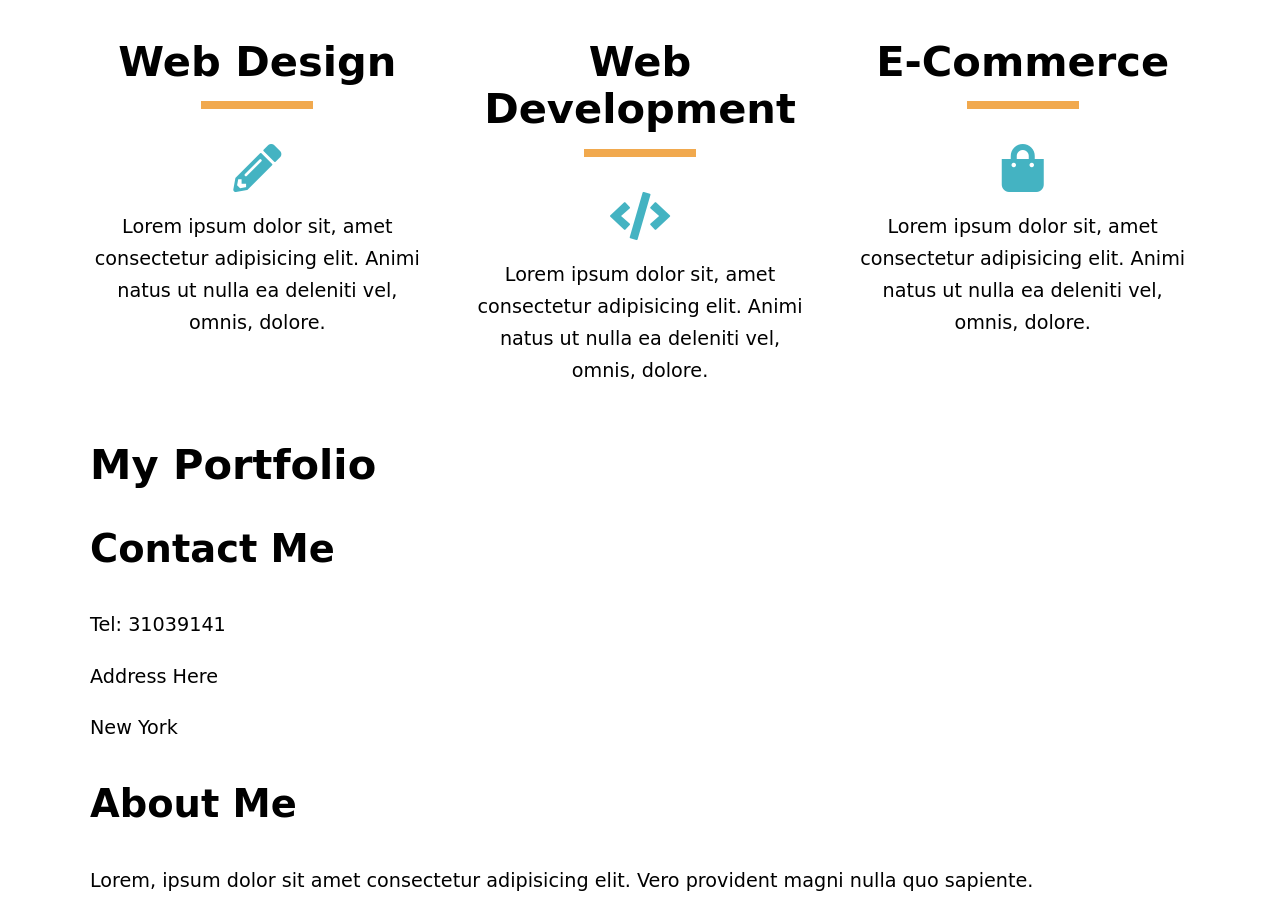
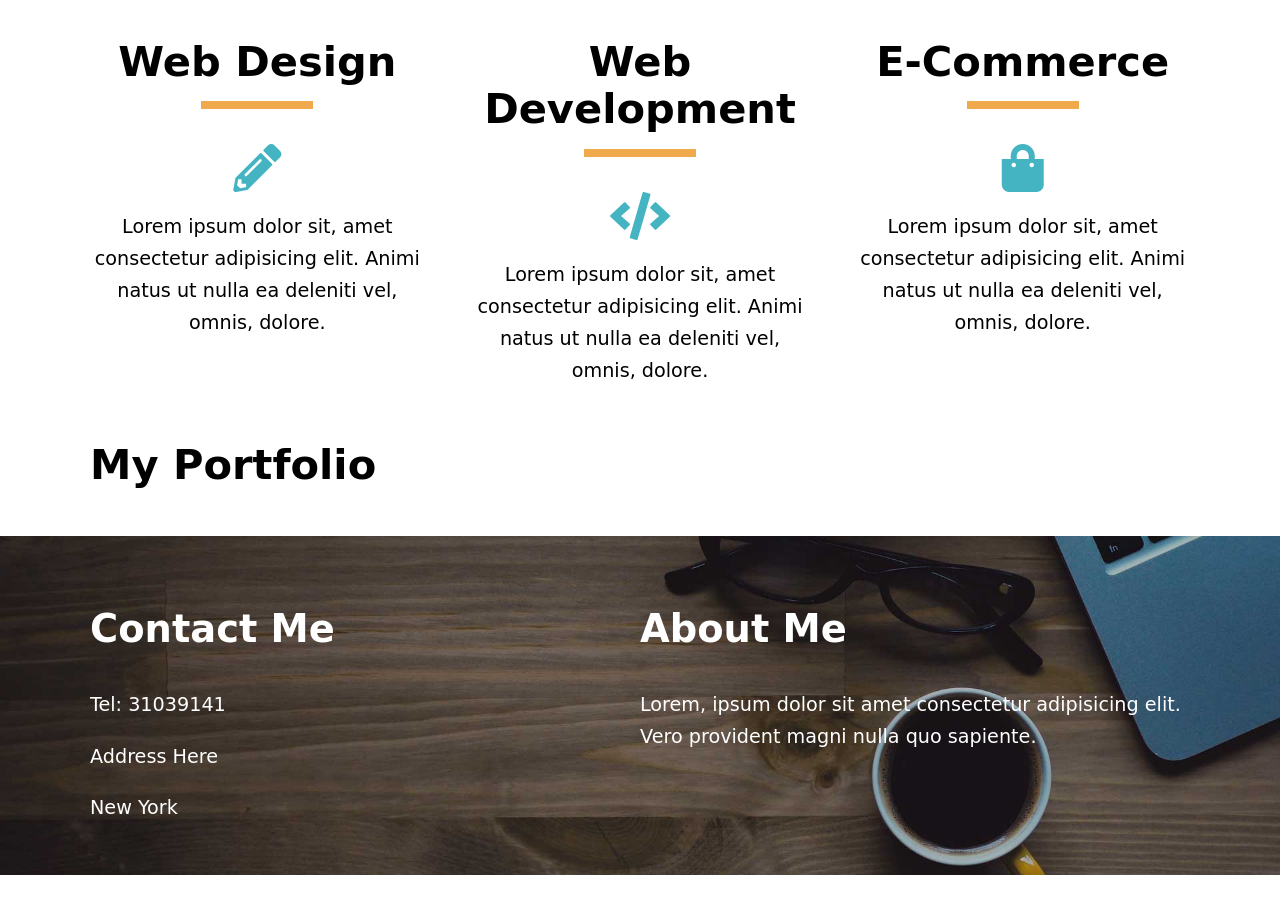
Before and after one commit to shashanknaik808/17_building_a_freelancer_website_with_css_grid_and_javascript, a plain HTML site: page index.html in a window 1280 px wide. Shown: the part 845-1761 px from the top of the page. After the commit the page ends 1720 px from the top, so only its background shows below. Drawn offline with nearby package versions, Linux system fonts and the light colour scheme.

Commit message:
Styling the Footer

```diff
--- a/css/style.css
+++ b/css/style.css
@@ -87,3 +87,18 @@ p {
     font-size: 3rem;
     color: var(--secondary);
 }
+
+.footer {
+    background-image: url(../img/contact.jpg);
+    background-repeat: no-repeat;
+    background-size: cover;
+    background-position: center center;
+    margin-top: 3rem;
+    padding: 2rem 0;
+    color: var(--light);
+}
+
+.footer .container {
+    display: grid;
+    grid-template-columns: repeat(auto-fit, minmax(200px, 1fr));
+}
```
